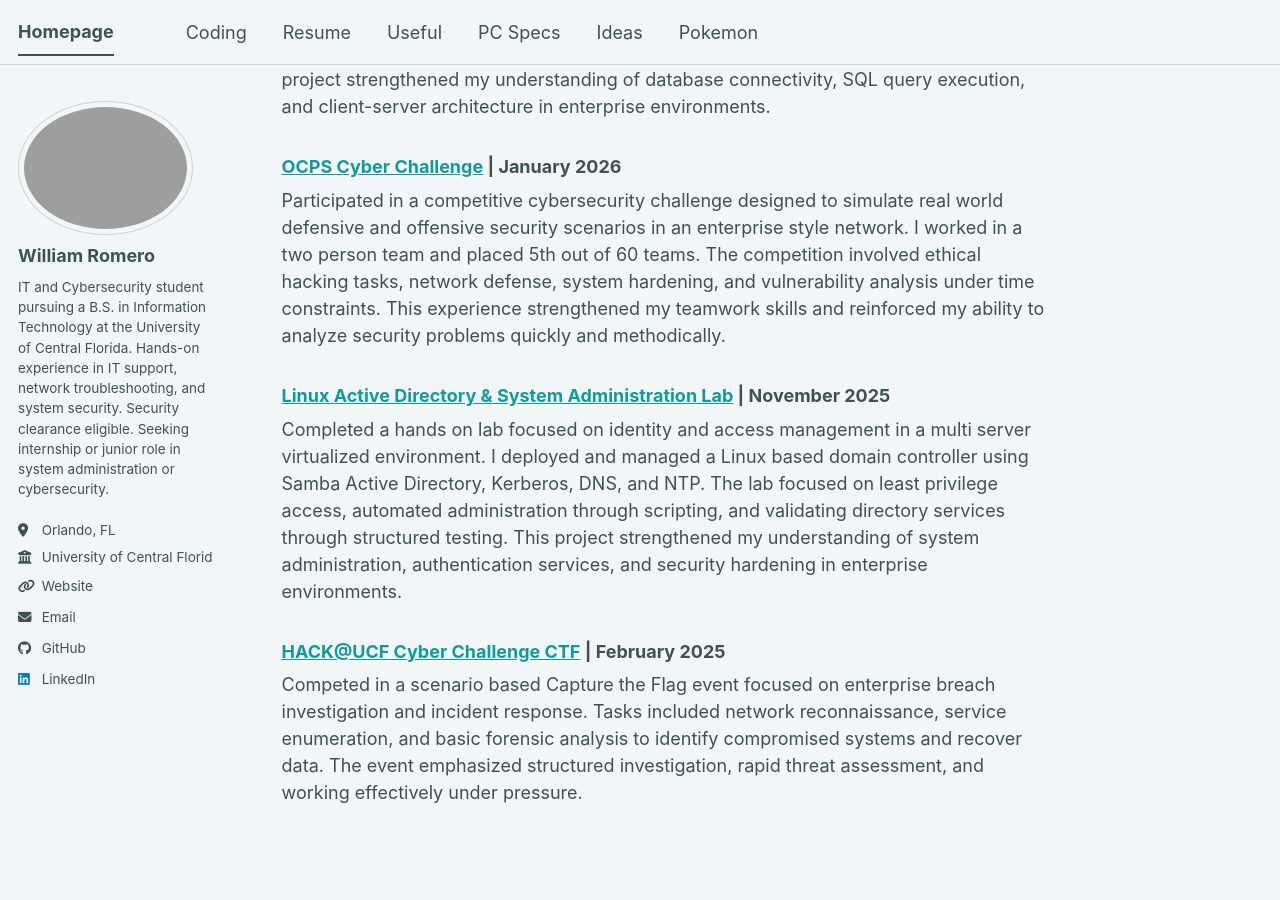
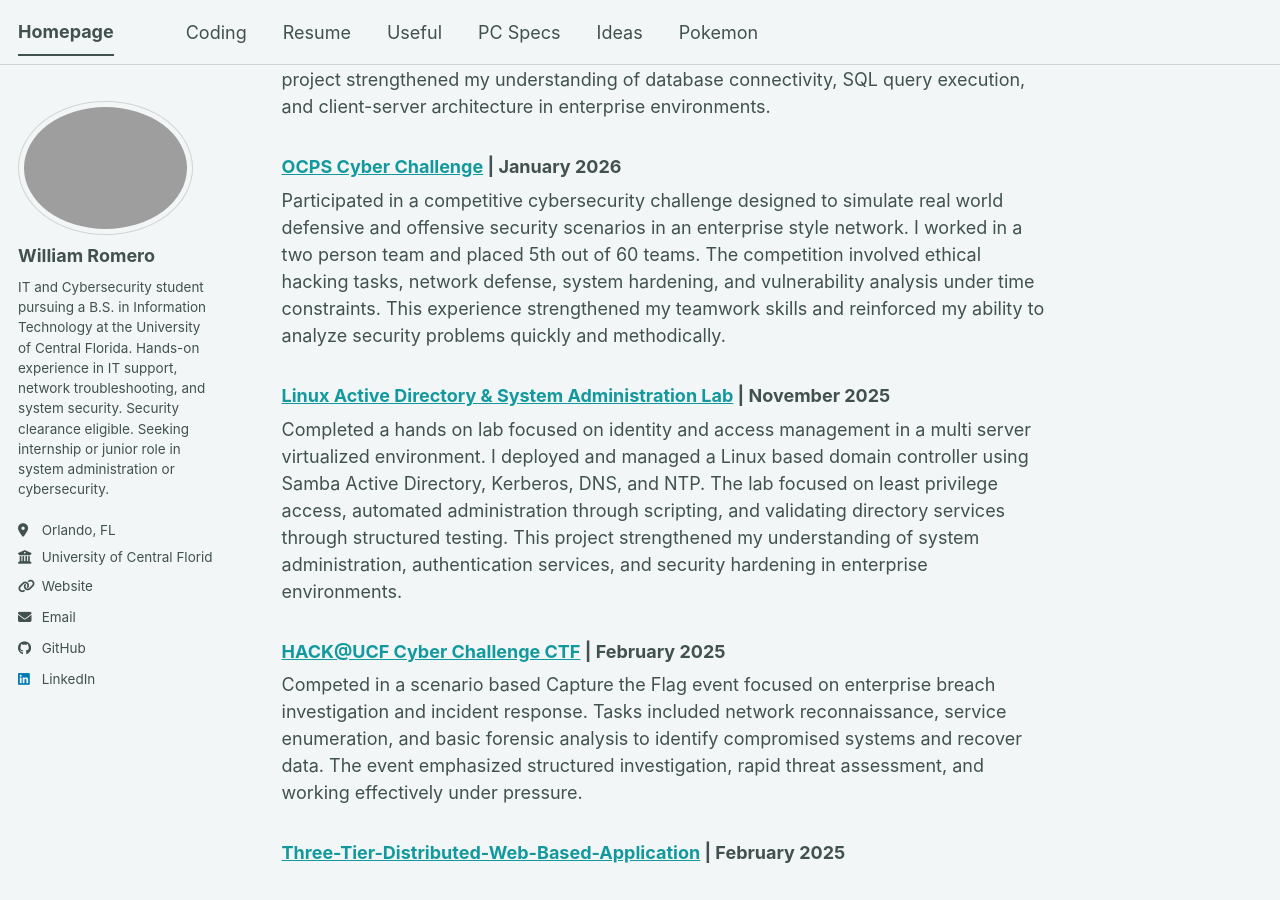
Before and after one commit to williamromero11/williamromero11.github.io, a Jekyll site: the page built from _pages/about.md, in a window 1280 px wide and 900 px high, scrolled down 2328 px. Built offline with Jekyll 4.4.1, drawn with Linux system fonts in a browser that asks for light colours; a script bundle is joined from its source files by our own code; library files that are not in the unit come from our copies; before the commit the page ends 3185 px from its top, so only the background shows below that.

Commit message:
Update about.md

```diff
--- a/_pages/about.md
+++ b/_pages/about.md
@@ -59,3 +59,5 @@ Completed a hands on lab focused on identity and access management in a multi se
 
 ### [HACK@UCF Cyber Challenge CTF](https://hackucf.org/ctf) | February 2025
 Competed in a scenario based Capture the Flag event focused on enterprise breach investigation and incident response. Tasks included network reconnaissance, service enumeration, and basic forensic analysis to identify compromised systems and recover data. The event emphasized structured investigation, rapid threat assessment, and working effectively under pressure.
+
+### [Three-Tier-Distributed-Web-Based-Application](https://github.com/williamromero11/Three-Tier-Distributed-Web-Based-Application/tree/main) | February 2025
```
